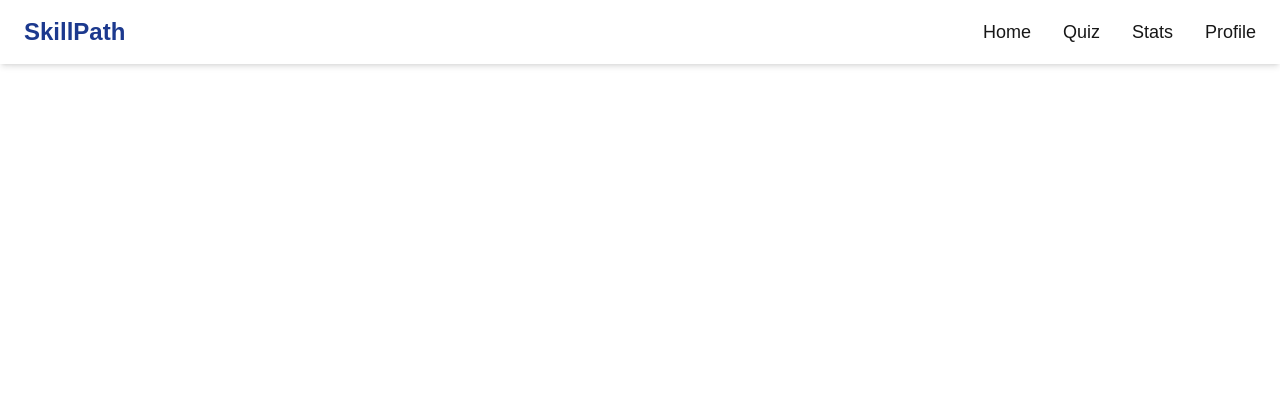
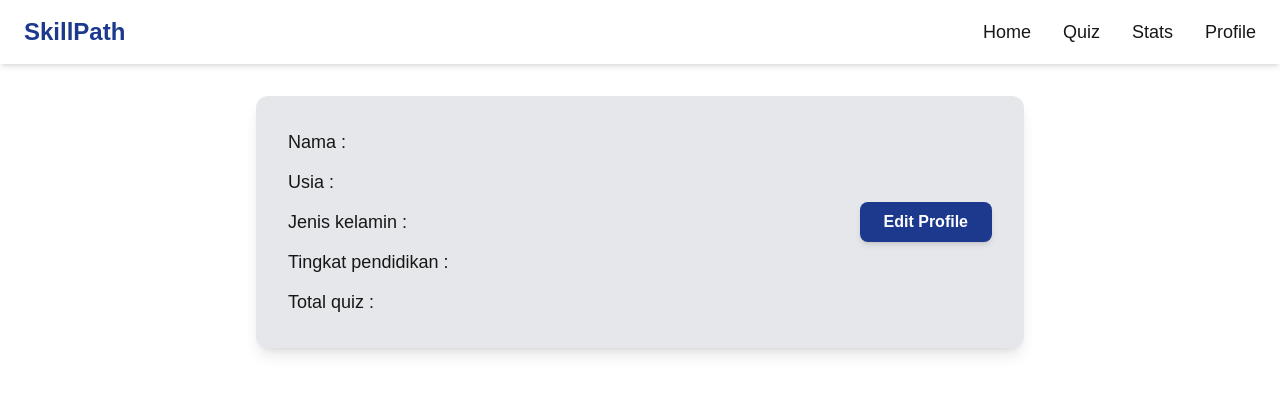
Before and after one commit to shairafathiya/SkillPath, a Next.js app: page /profile in a window 1280 px wide. Shown: the top 394 px of the page. Built offline with nearby package versions, Linux system fonts and the light colour scheme.

Commit message:
add: menambah laman  profil

```diff
--- a/src/app/profile/page.tsx
+++ b/src/app/profile/page.tsx
@@ -1,11 +1,35 @@
-"use client"
-import React from "react";
+export default function ProfilePage() {
+    return (
+      <main className="flex justify-center mt-24 px-4">
+        <div className="bg-gray-200 rounded-xl shadow-lg p-8 w-full max-w-3xl">
+          <div className="flex flex-col md:flex-row justify-between items-start md:items-center gap-6">
+            {/* Data Profile */}
+            <div className="space-y-3 text-lg">
+              <p>
+                <span className="font-medium">Nama</span> :
+              </p>
+              <p>
+                <span className="font-medium">Usia</span> :
+              </p>
+              <p>
+                <span className="font-medium">Jenis kelamin</span> :
+              </p>
+              <p>
+                <span className="font-medium">Tingkat pendidikan</span> :
+              </p>
+              <p>
+                <span className="font-medium">Total quiz</span> :
+              </p>
+            </div>
 
-export default function profile(){
-    return (
-       <div> hello </div>
-    )
-
-
-
-}
+            {/* Tombol Edit */}
+            <div className="self-end md:self-center">
+              <button className="bg-blue-900 hover:bg-blue-700 text-white font-semibold py-2 px-6 rounded-lg shadow-md transition">
+                Edit Profile
+              </button>
+            </div>
+          </div>
+        </div>
+      </main>
+    );
+  }
```
